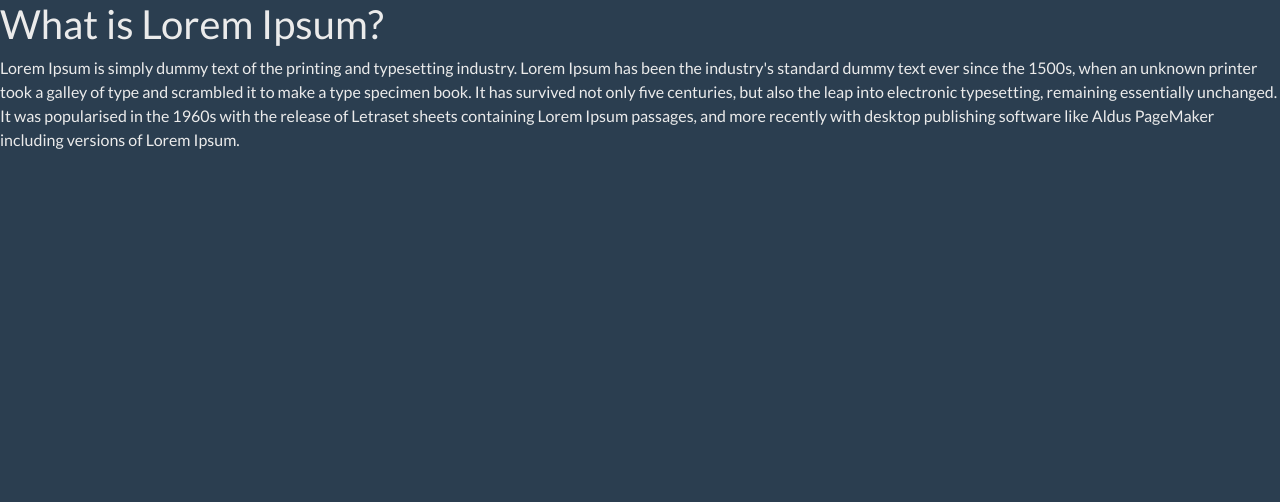
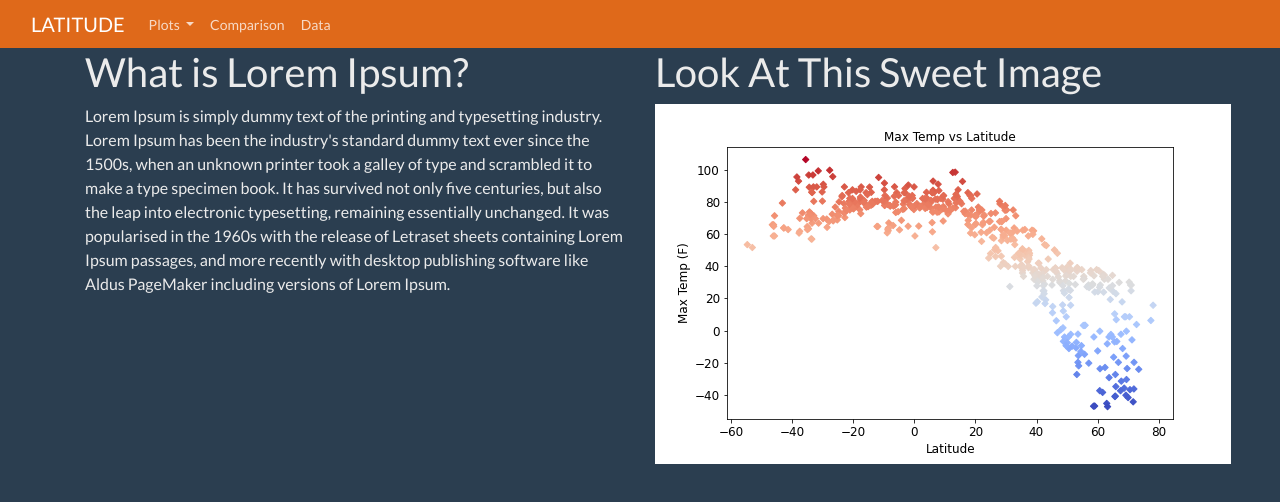
Before and after one commit to gabeo13/Climate-Analysis-Web-Design, a plain HTML site: page index.html in a window 1280 px wide. Drawn offline with nearby package versions, Linux system fonts and the light colour scheme.

Commit message:
update bootstrap navi and test content

```diff
--- a/index.html
+++ b/index.html
@@ -1,35 +1,68 @@
 <!DOCTYPE html>
 <html>
 <head>
+    <meta name="viewport" content="width=device-width, initial-scale=1.0">
+
+
+    <link href="https://cdn.jsdelivr.net/npm/bootstrap@5.0.0-beta2/dist/css/bootstrap.min.css" rel="stylesheet" integrity="sha384-BmbxuPwQa2lc/FVzBcNJ7UAyJxM6wuqIj61tLrc4wSX0szH/Ev+nYRRuWlolflfl" crossorigin="anonymous">
+    <link rel="stylesheet" href="https://cdn.jsdelivr.net/npm/bootswatch@4.6.0/dist/superhero/bootstrap.css">
+    <link rel="stylesheet" type="text/css" href="assets/style.css">
+    <link rel="stylesheet" type="text/css" href="assets/media_queries.css">
+
     <title>My First Github Page</title>
-    <!-- CSS only -->
-<link href="https://cdn.jsdelivr.net/npm/bootstrap@5.0.0-beta2/dist/css/bootstrap.min.css" rel="stylesheet" integrity="sha384-BmbxuPwQa2lc/FVzBcNJ7UAyJxM6wuqIj61tLrc4wSX0szH/Ev+nYRRuWlolflfl" crossorigin="anonymous">
-    <link rel="stylesheet" href="https://cdn.jsdelivr.net/npm/bootswatch@4.6.0/dist/superhero/bootstrap.css">
 </head>
 <body>
-    <h1>What is Lorem Ipsum?</h1>
-    <p>
-        Lorem Ipsum is simply dummy text of the printing and typesetting industry. Lorem Ipsum has been the industry's standard dummy text ever since the 1500s, when an unknown printer took a galley of type and scrambled it to make a type specimen book. It has survived not only five centuries, but also the leap into electronic typesetting, remaining essentially unchanged. It was popularised in the 1960s with the release of Letraset sheets containing Lorem Ipsum passages, and more recently with desktop publishing software like Aldus PageMaker including versions of Lorem Ipsum.
-    </p>
+    <header>
+        <nav class="navbar navbar-expand-lg navbar-dark bg-primary">
+            <div class="container-fluid">
+              <a class="navbar-brand" href="#">LATITUDE</a>
+              <button class="navbar-toggler" type="button" data-bs-toggle="collapse" data-bs-target="#navbarSupportedContent" aria-controls="navbarSupportedContent" aria-expanded="false" aria-label="Toggle navigation">
+                <span class="navbar-toggler-icon"></span>
+              </button>
+              <div class="collapse navbar-collapse" id="navbarSupportedContent">
+                    <ul class="navbar-nav me-auto mb-2 mb-lg-0">
+                        <li class="nav-item dropdown">
+                                <a class="nav-link dropdown-toggle" href="#" id="navbarDropdown" role="button" data-bs-toggle="dropdown" aria-expanded="false">
+                                Plots
+                                </a>
+                                <ul class="dropdown-menu" aria-labelledby="navbarDropdown">
+                                    <li><a class="dropdown-item" href="assets/temp.html">Max Temperature</a></li>
+                                    <li><a class="dropdown-item" href="assets/cloudiness.html">Cloudiness</a></li>
+                                    <li><a class="dropdown-item" href="assets/humidity.html">Humidity</a></li>
+                                    <li><a class="dropdown-item" href="assets/wind.html">Wind Speed</a></li>
+                                </ul>
+                        </li>
+                        <li class="nav-item">
+                            <a class="nav-link" href="assets/comparisons.html">Comparison</a>
+                        </li>
+                        <li class="nav-item">
+                            <a class="nav-link" href="assets/data.html">Data</a>
+                        </li>
+                    </ul>
+              </div>
+            </div>
+        </nav>
+    </header>
 
+    <section class="section-content">
+        <div class="container">
+            <div class="row">
+                <div class="col-lg-6">
+                    <h1>What is Lorem Ipsum?</h1>
+                    <p>
+                        Lorem Ipsum is simply dummy text of the printing and typesetting industry. Lorem Ipsum has been the industry's standard dummy text ever since the 1500s, when an unknown printer took a galley of type and scrambled it to make a type specimen book. It has survived not only five centuries, but also the leap into electronic typesetting, remaining essentially unchanged. It was popularised in the 1960s with the release of Letraset sheets containing Lorem Ipsum passages, and more recently with desktop publishing software like Aldus PageMaker including versions of Lorem Ipsum.
+                    </p>
+                </div>
+                <div class="col-lg-6">
+                    <h1>Look At This Sweet Image</h1>
+                    <img src="visualizations/lat_temp.png">
+                </div>
+            </div>
+        </div>
+    </section>
 
-
-
-
-
-
-
-
-
-
-
-
-
-
-
-
-
-
-
+<!-- JavaScript Bundle with Popper -->
+<script src="https://cdn.jsdelivr.net/npm/bootstrap@5.0.0-beta2/dist/js/bootstrap.bundle.min.js" integrity="sha384-b5kHyXgcpbZJO/tY9Ul7kGkf1S0CWuKcCD38l8YkeH8z8QjE0GmW1gYU5S9FOnJ0" crossorigin="anonymous"></script>
 </body>
+<!-- navbarSupportedContent -->
 </html>
```
Also changed, not shown: assets/style.css (+9 -0 lines), assets/media_queries.css (added).
